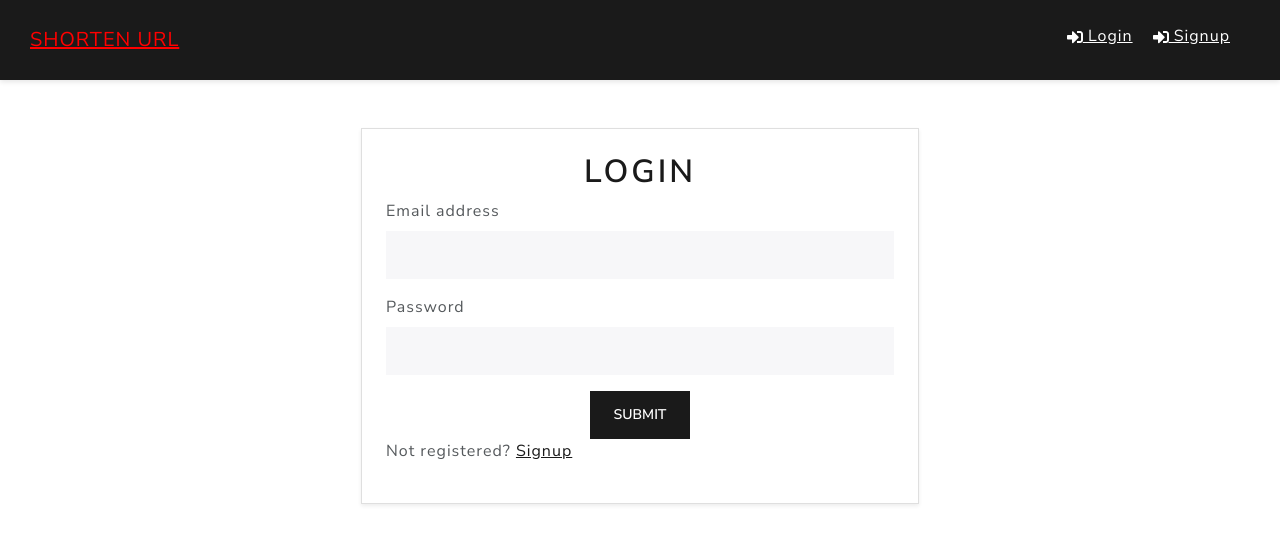
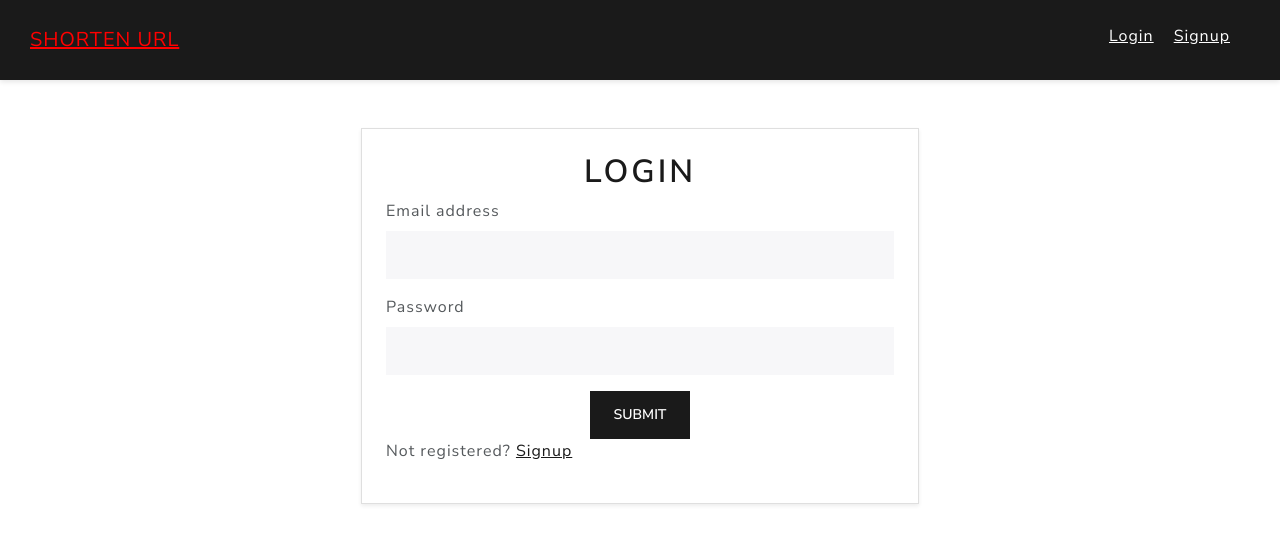
Before and after one commit to akabhi5/url-shortener-nextjs, a Next.js app: page /login in a window 1280 px wide. Shown: the top 544 px of the page. Built offline with nearby package versions, Linux system fonts and the light colour scheme.

Commit message:
chnages css

```diff
--- a/components/Layout/Header.js
+++ b/components/Layout/Header.js
@@ -33,16 +33,12 @@ const Header = () => {
             <>
               <li>
                 <Link href="/login">
-                  <a className="btn-icon">
-                    <FaSignInAlt /> Login
-                  </a>
+                  <a className="btn-icon">Login</a>
                 </Link>
               </li>
               <li>
                 <Link href="/signup">
-                  <a className="btn-icon">
-                    <FaSignInAlt /> Signup
-                  </a>
+                  <a className="btn-icon">Signup</a>
                 </Link>
               </li>
             </>
```
Also changed, not shown: components/Index/InputForm.js (+5 -5 lines).
